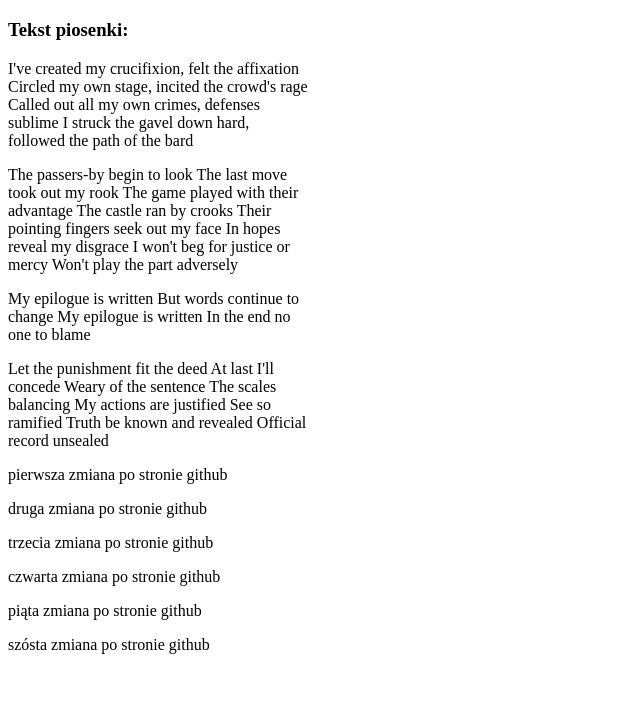
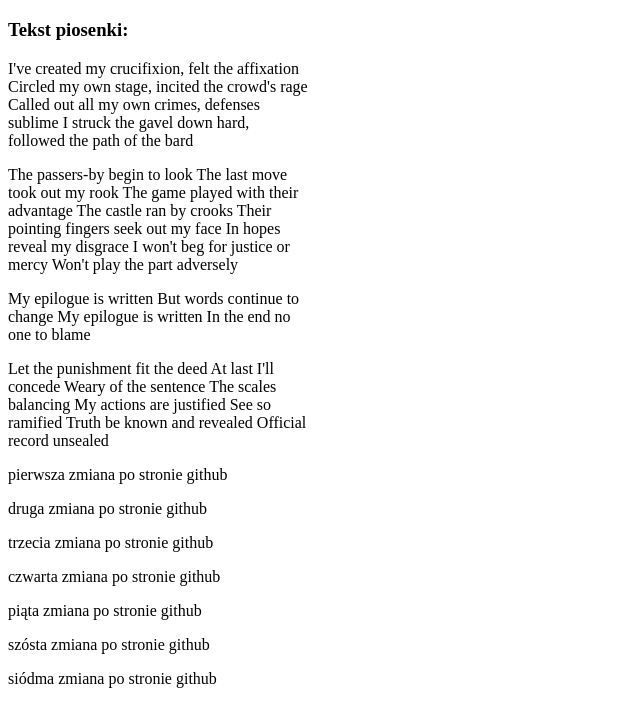
Before and after one commit to pepsonerror/learning-git-2, a plain HTML site: page index.html in a window 1280 px wide. Shown: the part 61-788 px from the top of the page, without its empty margins (0-640 px from the left). Drawn offline with Linux system fonts and the light colour scheme.

Commit message:
add seven text in index.html

```diff
--- a/index.html
+++ b/index.html
@@ -59,6 +59,11 @@
 	     <p>
                 szósta zmiana po stronie github
             </p>
+	     <p>
+                siódma zmiana po stronie github
+            </p>
+
+
         </div>
     </body>
 </html>
```
